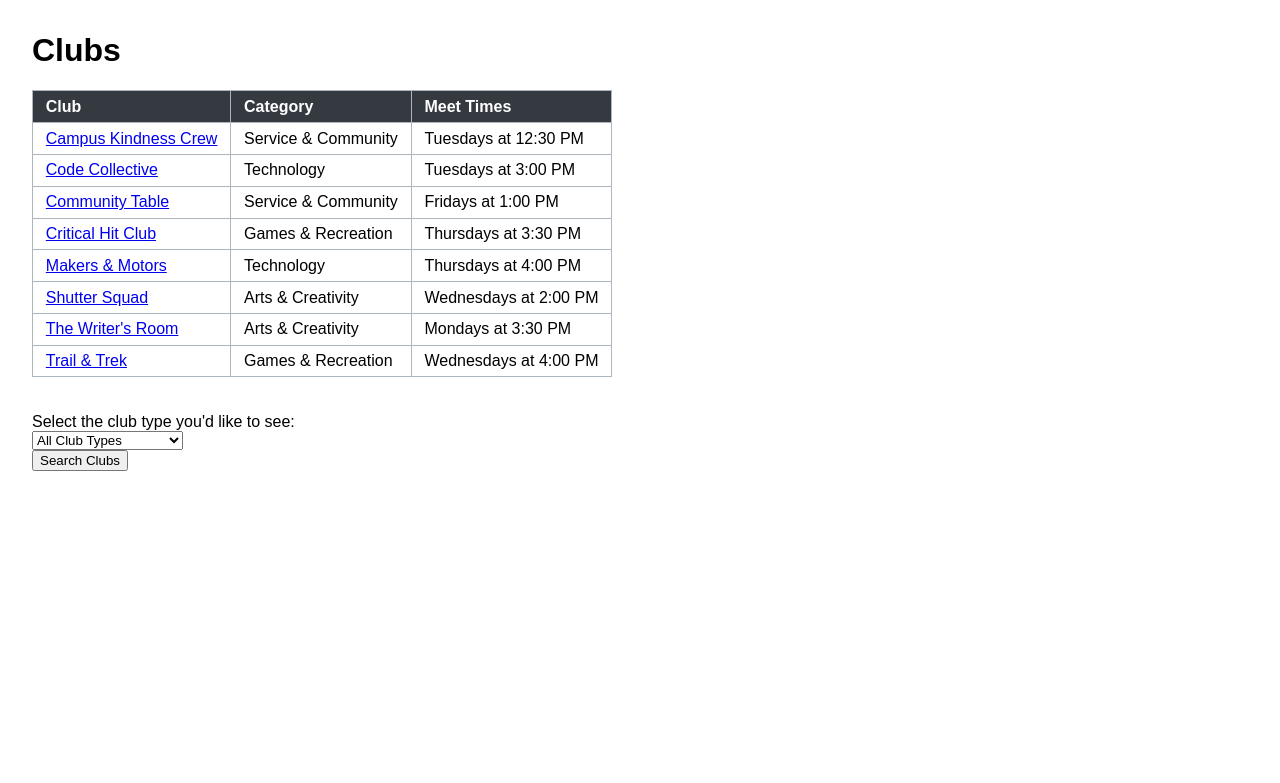
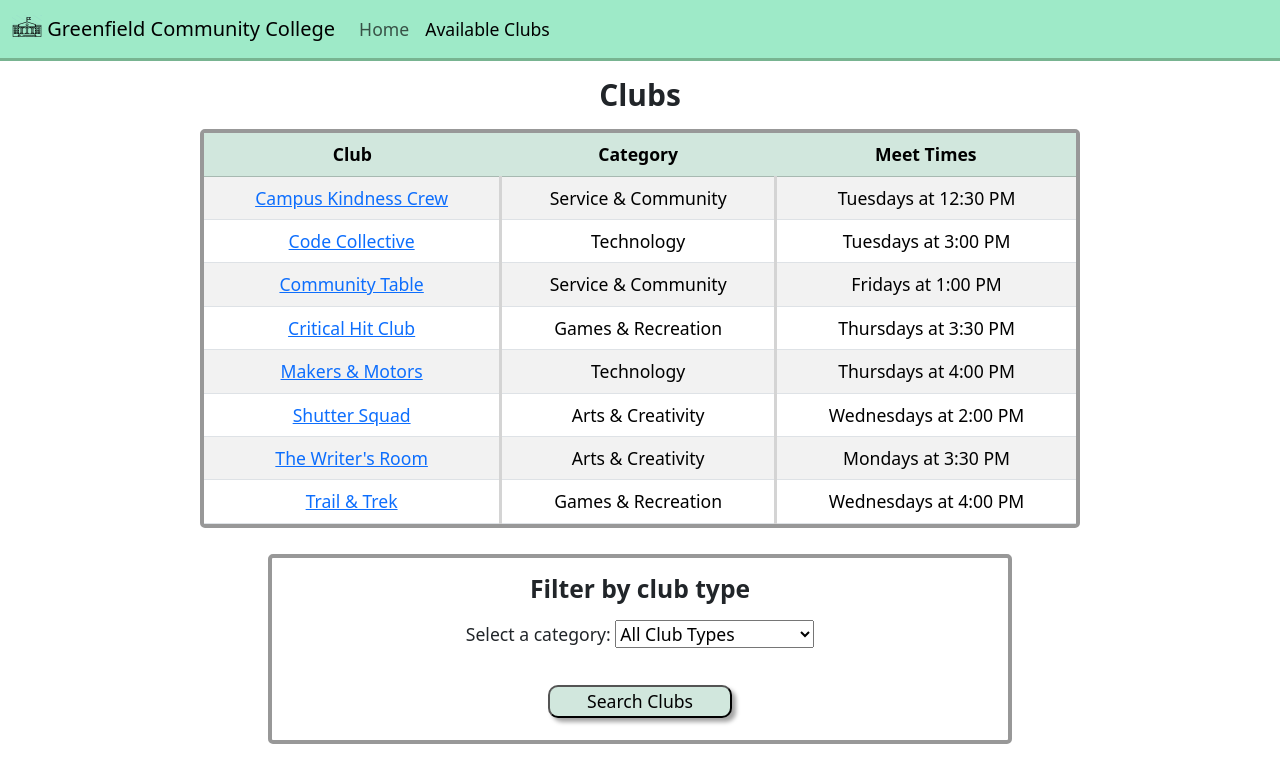
Before and after one commit to TunaBuna9/Campus_Clubs_Finder, a PHP site: page /clubs.php in a window 1280 px wide. Shown: the top 783 px of the page. Run offline with PHP 8.4, Linux system fonts and the light colour scheme; data comes from the database, SQL or seed files in the repository; some libraries are stand-ins or nearby versions.

Commit message:
Basic desgin, still need ID verification

```diff
--- a/clubs.php
+++ b/clubs.php
@@ -64,16 +64,21 @@ $categories = getCategories($db);
 
 
 $noClubs = "";
+$spacer="";
+$spacer2="";
 if ($clubs == null) {
     $noClubs = "We're sorry, there are no clubs availiable at the moment for NAME INSERT ";
     //. $categories['category_name;']
+    $spacer="<br>";
+$spacer2="...";
+
 
 }
 
+$error="";
+if ($categoryId === false || $categoryId === null) {
+    $error = "Sorry, there's no club that matches that search.. <br> Please try again or see above for all available clubs! ";
 
-if ($categoryId === false || $categoryId === null) {
-    $error = "Sorry, there's no club that matches that search, please try again or see below for all available clubs! ";
-    echo $error;
 } else {
     $categoryId = getClubs($db, $categoryId);
 }
@@ -86,38 +91,23 @@ if ($categoryId === false || $categoryId === null) {
 
 <head>
     <meta charset="utf-8">
-    <title>test</title>
-    <style>
-        body {
-            font-family: Arial, sans-serif;
-            margin: 2rem;
-        }
-
-        table {
-            border-collapse: collapse;
-        }
-
-        th,
-        td {
-            border: 1px solid #adb5bd;
-            padding: 0.4rem 0.8rem;
-            text-align: left;
-        }
-
-        th {
-            background: #343a40;
-            color: #fff;
-        }
-    </style>
+    <title>Greenfeild Clubs</title>
+    <?php include 'includes/header.php' ?>
 </head>
 
 <body>
-    <h1> Clubs</h1>
+    <?php include 'includes/navigation.php' ?>
 
-    <table>
-        <?php echo htmlspecialchars($noClubs);
-        if ($clubs == !null) { ?>
-            <thead>
+
+    <main class="container-fluid mb-3">
+        <h1 class="text-center mt-3 mb-3 fw-bold"> Clubs</h1>
+
+        <div class=table-borders>
+            <p class="text-center m-0"><?php echo $spacer . htmlspecialchars($noClubs) . $spacer . $spacer2; ?></p>
+            <table class="table table-striped mb-0">
+
+                <?php if ($clubs == !null) { ?>
+                    <thead class="table-success">
                         <tr>
                             <th>Club</th>
                             <th>Category</th>
@@ -128,23 +118,26 @@ if ($categoryId === false || $categoryId === null) {
                         <?php foreach ($clubs as $club): ?>
                             <tr>
                                 <td><a href="club.php?id=<?= (int) $club->id ?>"><?= htmlspecialchars($club->name) ?></a></td>
-                        <td><?= htmlspecialchars($club->catagory_name) ?></td>
-                        <td><?= htmlspecialchars($club->meeting_time) ?></td>
+                                <td class="column"><?= htmlspecialchars($club->catagory_name) ?></td>
+                                <td class="column"><?= htmlspecialchars($club->meeting_time) ?></td>
 
                             </tr>
                     <?php endforeach;
                     } ?>
                     </tbody>
             </table>
-    <br>
-
+        </div>
 
         <br>
 
+        <div class="table-borders text-center filter-box">
+            <h2 class="mt-3 mb-3 fw-bold">Filter by club type</h2>
+
             <form action="" method="GET">
-        <label for="club_type">Select the club type you'd like to see:</label>
-        <br>
-        <select name="category_id" id="select_club_type">
+                <label for="category_id">
+                    <p>Select a category:</p>
+                </label>
+                <select name="category_id" id="category_id">
                     <!-- All choices -->
                     <option value="0">All Club Types</option> <!-- Database options -->
                     <?php foreach ($categories as $items): ?>
@@ -153,10 +146,20 @@ if ($categoryId === false || $categoryId === null) {
                             <?= htmlspecialchars($items['category_name']) ?>
                         </option>
                     <?php endforeach; ?>
-        </select>
-        <br>
-        <input type="submit" value="Search Clubs">
+                </select><br>
+                <button class="subButton" type="submit">Search Clubs</button>
             </form>
+
+            <!-- FINISH ERROR DESIGN -->
+            <?php if ($error){echo $error;}?>
+
+        </div>
+
+
+
+
+    </main>
+
 </body>
 
 </html>
--- /dev/null
+++ b/includes/header.php
@@ -0,0 +1,15 @@
+<!-- Bootstrap -->
+<link href="https://cdn.jsdelivr.net/npm/bootstrap@5.3.3/dist/css/bootstrap.min.css" rel="stylesheet">
+
+<!-- Javacript -->
+<script src="https://cdn.jsdelivr.net/npm/bootstrap@5.3.3/dist/js/bootstrap.bundle.min.js"></script>
+
+
+<!-- Fontawsome -->
+<script src="https://kit.fontawesome.com/f3f683af7c.js" crossorigin="anonymous"></script>
+
+<!-- Css -->
+<link rel="stylesheet" href="includes/styles.css">
+
+<!-- Icon -->
+<!-- <link rel="icon" type="image/x-icon" href="/images/carrot-solid.png"> -->
--- /dev/null
+++ b/includes/navigation.php
@@ -0,0 +1,22 @@
+<nav class="navbar navbar-expand-lg ">
+  <div class="container-fluid">
+     <a class="navbar-brand" href="#">
+      <img src="images/school.png" alt="Logo" width="30" height="24" class="d-inline-block align-text-top">
+      Greenfield Community College
+    </a>
+    <button class="navbar-toggler" type="button" data-bs-toggle="collapse" data-bs-target="#navbarNav" aria-controls="navbarNav" aria-expanded="false" aria-label="Toggle navigation">
+      <span class="navbar-toggler-icon"></span>
+    </button>
+    <div class="collapse navbar-collapse" id="navbarNav">
+      <ul class="navbar-nav">
+        <li class="nav-item">
+          <a class="nav-link " href="clubs.php">Home</a>
+        </li>
+        <li class="nav-item">
+          <a class="nav-link active" href="clubs.php" aria-current="page">Available Clubs</a>
+        </li>
+
+      </ul>
+    </div>
+  </div>
+</nav>
--- /dev/null
+++ b/includes/styles.css
@@ -0,0 +1,111 @@
+nav {
+    background-color: #9eeac8;
+    border-bottom: 3px solid #78b491;
+}
+
+body {
+    background-color: white;
+    font-family: Georgia, 'Times New Roman', Times, serif 100vw;
+    font-size: 1.1em;
+}
+
+h1 {
+    font-size: 1.7em;
+}
+
+h2 {
+    font-size: 1.4em;
+}
+
+table {
+    text-align: center;
+    margin: auto;
+}
+
+.column {
+    border-left: 3px solid #d4d4d4;
+}
+
+.table-borders {
+    border: #989898 solid 4px;
+    margin: auto;
+    border-radius: 5px;
+
+}
+
+
+.subButton {
+    padding-left: 5%;
+    padding-right: 5%;
+    margin: 3%;
+    border-radius: 10px;
+    background-color: #d1e7dd;
+    box-shadow: 4px 4px 4px rgb(165, 165, 165);
+}
+
+.subButton:hover {
+    background-color: #78b491;
+    color: white;
+    box-shadow: 4px 4px 4px rgb(122, 122, 122);
+
+}
+
+.subButton:active {
+    background-color: #929392;
+    box-shadow: 0px 0px;
+
+}
+
+.card-body{
+    border:none;
+}
+
+.card{
+    width: 70%;
+    margin: auto;
+}
+
+.card-img{
+    border: 3px solid black;
+}
+
+.club-pad{
+    margin-top: 3%;
+}
+
+@media (min-width:768px) {
+    .filter-box {
+        margin-left: 10vw;
+        margin-right: 10vw;
+    }
+
+    .card{
+    width: 50%;
+    margin: auto;
+}
+}
+
+
+
+@media (min-width: 992px) {
+    .table-borders {
+        max-width: 70%;
+    }
+
+    .filter-box {
+        margin-left: 20vw;
+        margin-right: 20vw;
+
+    }
+
+    .card{
+    width: 100%;
+    margin: auto;
+    margin-top: 30%;
+}
+
+.club-pad{
+    margin-top: 8%;
+}
+
+}
```
Also changed, not shown: club.php (+41 -18 lines), images/campus.jpg (added), images/school.png (added). Lines whose indentation alone changed are shown as unchanged.
